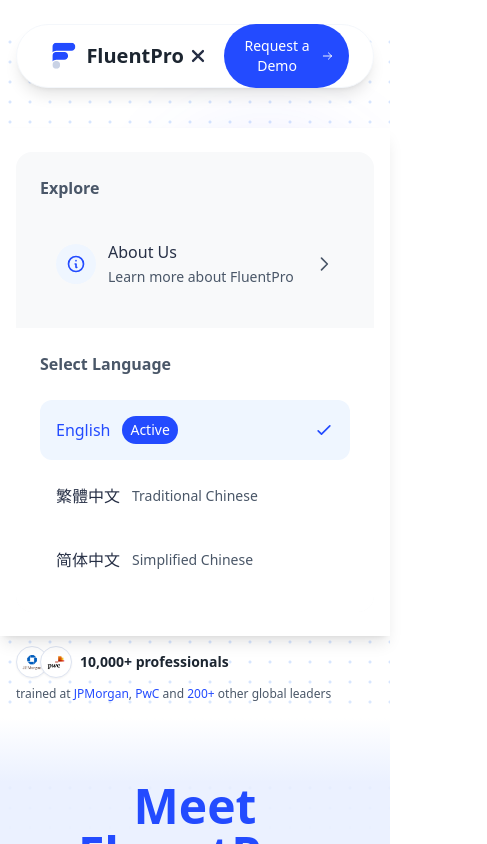
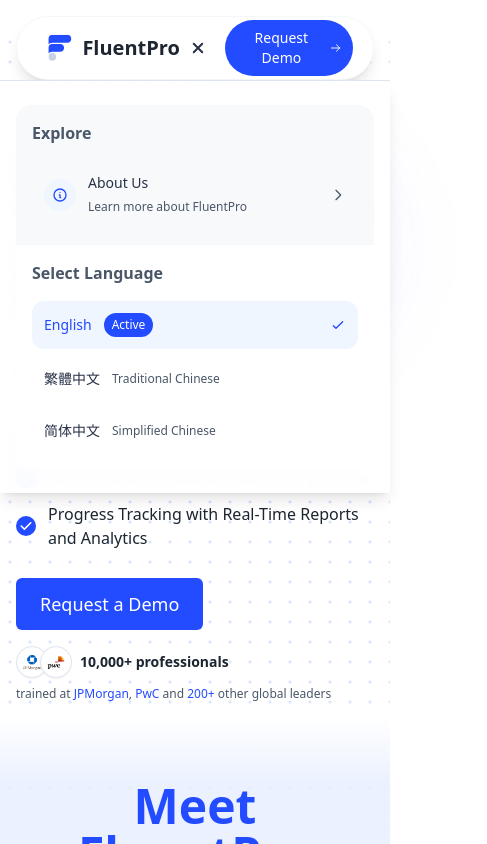
Before and after one commit to woodhk/landing-page, a Next.js app: page /home in a window 390 px wide. Both pictures are taken after a click on the button "Toggle menu". Shown: the top 844 px of the page, 487 px wide, since content can reach past the window. Built offline with nearby package versions, Linux system fonts and the light colour scheme.

Commit message:
Implement improved dynamic and responsive design

```diff
--- a/app/components/navigation/StickyNavbar.tsx
+++ b/app/components/navigation/StickyNavbar.tsx
@@ -1,7 +1,7 @@
 // app/components/navigation/StickyNavbar.tsx
 "use client";
 
-import React, { useState, useEffect } from 'react';
+import React, { useState, useEffect, useRef } from 'react';
 import Link from 'next/link';
 import Image from 'next/image';
 
@@ -10,8 +10,10 @@
   const [mobileMenuOpen, setMobileMenuOpen] = useState(false);
   const [exploreMenuOpen, setExploreMenuOpen] = useState(false);
   const [languageMenuOpen, setLanguageMenuOpen] = useState(false);
+  const navbarRef = useRef<HTMLDivElement>(null);
+  const mobileMenuRef = useRef<HTMLDivElement>(null);
 
-  // Handle scroll effect
+  // Handle scroll effect with throttling for performance
   useEffect(() => {
     const handleScroll = () => {
       if (window.scrollY > 10) {
@@ -21,19 +23,79 @@
       }
     };
 
-    window.addEventListener('scroll', handleScroll);
+    // Throttle scroll event for better performance
+    let timeoutId: ReturnType<typeof setTimeout> | null = null;
+    const throttledScroll = () => {
+      if (!timeoutId) {
+        timeoutId = setTimeout(() => {
+          handleScroll();
+          timeoutId = null;
+        }, 100);
+      }
+    };
+
+    window.addEventListener('scroll', throttledScroll);
 
     return () => {
-      window.removeEventListener('scroll', handleScroll);
+      window.removeEventListener('scroll', throttledScroll);
+      if (timeoutId) clearTimeout(timeoutId);
     };
   }, []);
 
+  // Close menus when clicking outside
+  useEffect(() => {
+    const handleClickOutside = (event: MouseEvent) => {
+      if (
+        exploreMenuOpen &&
+        navbarRef.current &&
+        !navbarRef.current.contains(event.target as Node)
+      ) {
+        setExploreMenuOpen(false);
+      }
+
+      if (
+        languageMenuOpen &&
+        navbarRef.current &&
+        !navbarRef.current.contains(event.target as Node)
+      ) {
+        setLanguageMenuOpen(false);
+      }
+    };
+
+    document.addEventListener('mousedown', handleClickOutside);
+    return () => {
+      document.removeEventListener('mousedown', handleClickOutside);
+    };
+  }, [exploreMenuOpen, languageMenuOpen]);
+
+  // Close mobile menu on resize if screen becomes larger
+  useEffect(() => {
+    const handleResize = () => {
+      if (window.innerWidth >= 768 && mobileMenuOpen) {
+        setMobileMenuOpen(false);
+      }
+    };
+
+    window.addEventListener('resize', handleResize);
+    return () => {
+      window.removeEventListener('resize', handleResize);
+    };
+  }, [mobileMenuOpen]);
+
   return (
     <nav
-      className="fixed top-0 left-0 right-0 z-50 w-full pt-6 px-4 sm:px-6 lg:px-8"
+      className={`fixed top-0 left-0 right-0 z-50 w-full transition-all duration-300 ease-in-out
+        ${isScrolled
+          ? 'pt-2 sm:pt-3 md:pt-4'
+          : 'pt-4 sm:pt-5 md:pt-6'}`}
     >
-      <div className="mx-auto max-w-7xl">
-        <div className="flex justify-between items-center h-16 bg-white rounded-full shadow-lg px-6 border border-[#F4F7FB]">
+      <div className="mx-auto max-w-7xl px-4 sm:px-6 lg:px-8" ref={navbarRef}>
+        <div
+          className={`flex justify-between items-center rounded-full border border-[#F4F7FB] transition-all duration-300
+            ${isScrolled
+              ? 'h-14 sm:h-16 md:h-16 px-4 sm:px-5 md:px-6 bg-white/95 backdrop-blur-md shadow-md'
+              : 'h-16 sm:h-18 md:h-16 px-5 sm:px-6 md:px-6 bg-white shadow-lg'}`}
+        >
           {/* Logo */}
           <div className="flex-shrink-0">
             <Link href="/home" className="flex items-center">
@@ -42,14 +104,14 @@
                 alt="FluentPro Logo"
                 width={32}
                 height={32}
-                className="h-7 w-auto"
+                className={`transition-all duration-300 ${isScrolled ? 'h-6 w-auto' : 'h-7 w-auto'}`}
               />
-              <span className="ml-2 text-xl font-bold">FluentPro</span>
+              <span className={`ml-2 font-bold transition-all duration-300 ${isScrolled ? 'text-lg' : 'text-xl'}`}>FluentPro</span>
             </Link>
           </div>
 
           {/* Desktop Navigation */}
-          <div className="hidden md:flex items-center space-x-3">
+          <div className="hidden md:flex items-center space-x-2 lg:space-x-3">
             {/* Explore Dropdown */}
             <div className="relative explore-menu">
               <button
@@ -57,7 +119,10 @@
                   setExploreMenuOpen(!exploreMenuOpen);
                   setLanguageMenuOpen(false);
                 }}
-                className="flex items-center px-6 py-3 rounded-full text-[#4A5768] hover:bg-[#F4F7FB] hover:text-[#234BFF] font-semibold transition-colors"
+                className={`flex items-center rounded-full text-[#4A5768] hover:bg-[#F4F7FB] hover:text-[#234BFF] font-semibold transition-colors
+                  ${isScrolled ? 'px-4 py-2 text-sm' : 'px-6 py-3'}`}
+                aria-expanded={exploreMenuOpen}
+                aria-haspopup="true"
               >
                 Explore
                 <svg
@@ -73,12 +138,17 @@
 
               {/* Explore Dropdown Menu */}
               {exploreMenuOpen && (
-                <div className="absolute left-0 mt-2 w-48 rounded-lg shadow-lg bg-white border border-[#DEE4F1] focus:outline-none z-10">
+                <div
+                  className="absolute left-0 mt-2 w-48 rounded-lg shadow-lg bg-white border border-[#DEE4F1] focus:outline-none z-10 animate-fadeIn"
+                  role="menu"
+                  aria-orientation="vertical"
+                >
                   <div className="py-1">
                     <Link
                       href="/about"
-                      className="block px-4 py-2 text-sm text-[#4A5768] hover:bg-[#F4F7FB] hover:text-[#234BFF]"
+                      className="block px-4 py-2 text-sm text-[#4A5768] hover:bg-[#F4F7FB] hover:text-[#234BFF] focus:bg-[#F4F7FB] focus:text-[#234BFF] focus:outline-none transition-colors"
                       onClick={() => setExploreMenuOpen(false)}
+                      role="menuitem"
                     >
                       About Us
                     </Link>
@@ -95,7 +165,10 @@
                   setLanguageMenuOpen(!languageMenuOpen);
                   setExploreMenuOpen(false);
                 }}
-                className="flex items-center px-6 py-3 rounded-full bg-[#F4F7FB] text-[#4A5768] hover:bg-[#DEE4F1] font-semibold transition-colors border border-[#E5E7EB]"
+                className={`flex items-center rounded-full bg-[#F4F7FB] text-[#4A5768] hover:bg-[#DEE4F1] font-semibold transition-colors border border-[#E5E7EB]
+                  ${isScrolled ? 'px-4 py-2 text-sm' : 'px-6 py-3'}`}
+                aria-expanded={languageMenuOpen}
+                aria-haspopup="true"
               >
                 English
                 <svg
@@ -111,19 +184,25 @@
 
               {/* Language Dropdown Menu */}
               {languageMenuOpen && (
-                <div className="absolute right-0 mt-2 w-64 rounded-lg shadow-lg bg-white border border-[#DEE4F1] focus:outline-none z-10">
+                <div
+                  className="absolute right-0 mt-2 w-64 rounded-lg shadow-lg bg-white border border-[#DEE4F1] focus:outline-none z-10 animate-fadeIn"
+                  role="menu"
+                  aria-orientation="vertical"
+                >
                   <div className="py-1">
                     <Link
                       href="/zh-hk"
-                      className="block px-4 py-2 text-sm text-[#4A5768] hover:bg-[#F4F7FB] hover:text-[#234BFF]"
+                      className="block px-4 py-2 text-sm text-[#4A5768] hover:bg-[#F4F7FB] hover:text-[#234BFF] focus:bg-[#F4F7FB] focus:text-[#234BFF] focus:outline-none transition-colors"
                       onClick={() => setLanguageMenuOpen(false)}
+                      role="menuitem"
                     >
                       繁體中文 (Traditional Chinese)
                     </Link>
                     <Link
                       href="/zh-cn"
-                      className="block px-4 py-2 text-sm text-[#4A5768] hover:bg-[#F4F7FB] hover:text-[#234BFF]"
+                      className="block px-4 py-2 text-sm text-[#4A5768] hover:bg-[#F4F7FB] hover:text-[#234BFF] focus:bg-[#F4F7FB] focus:text-[#234BFF] focus:outline-none transition-colors"
                       onClick={() => setLanguageMenuOpen(false)}
+                      role="menuitem"
                     >
                       简体中文 (Simplified Chinese)
                     </Link>
@@ -134,7 +213,8 @@
 
             {/* Call to Action Button */}
             <button
-              className="bg-[#234BFF] hover:bg-[#1A38BF] text-white px-4 py-3 rounded-full font-medium flex items-center transition-colors text-sm md:text-base"
+              className={`bg-[#234BFF] hover:bg-[#1A38BF] text-white rounded-full font-medium flex items-center transition-colors
+                ${isScrolled ? 'px-3 py-2 text-sm' : 'px-4 py-3 text-base'}`}
               onClick={() => {/* Implement demo request logic */}}
             >
               Request a Demo
@@ -151,14 +231,16 @@
           </div>
 
           {/* Mobile menu button */}
-          <div className="md:hidden flex items-center">
+          <div className="md:hidden flex items-center space-x-2">
             <button
               onClick={() => setMobileMenuOpen(!mobileMenuOpen)}
-              className="inline-flex items-center justify-center w-10 h-10 text-[#273046] mr-3"
+              className="inline-flex items-center justify-center w-10 h-10 text-[#273046]"
+              aria-expanded={mobileMenuOpen}
+              aria-label="Toggle menu"
             >
               <span className="sr-only">Toggle menu</span>
               <svg
-                className={`w-7 h-7 transition-transform duration-300 ${mobileMenuOpen ? 'rotate-45' : ''}`}
+                className={`w-6 h-6 transition-transform duration-300 ${mobileMenuOpen ? 'rotate-45' : ''}`}
                 xmlns="http://www.w3.org/2000/svg"
                 fill="none"
                 viewBox="0 0 24 24"
@@ -169,13 +251,14 @@
             </button>
 
             <button
-              className="bg-[#234BFF] hover:bg-[#1A38BF] text-white px-4 py-3 rounded-full font-medium flex items-center transition-colors text-sm md:text-base"
+              className={`bg-[#234BFF] hover:bg-[#1A38BF] text-white rounded-full font-medium flex items-center transition-colors
+                ${isScrolled ? 'px-3 py-2 text-xs' : 'px-3 py-2 text-sm'}`}
               onClick={() => {/* Implement demo request logic */}}
             >
-              Request a Demo
+              Request Demo
               <svg
                 xmlns="http://www.w3.org/2000/svg"
-                className="h-4 w-4 ml-2"
+                className="h-3 w-3 ml-1"
                 fill="none"
                 viewBox="0 0 24 24"
                 stroke="currentColor"
@@ -189,23 +272,28 @@
 
       {/* Mobile Navigation Menu */}
       <div
-        className={`md:hidden ${mobileMenuOpen ? 'block' : 'hidden'} fixed top-32 left-0 right-0 z-40 bg-white shadow-lg`}
+        ref={mobileMenuRef}
+        className={`md:hidden fixed left-0 right-0 z-40 bg-white/95 backdrop-blur-md shadow-lg border-t border-[#DEE4F1] transition-all duration-300 ease-in-out overflow-hidden
+          ${mobileMenuOpen
+            ? 'max-h-[calc(100vh-5rem)] opacity-100'
+            : 'max-h-0 opacity-0'}`}
+        style={{ top: isScrolled ? '4rem' : '5rem' }}
       >
-        <div className="max-w-7xl mx-auto px-4 sm:px-6 lg:px-8 py-6">
+        <div className="max-w-7xl mx-auto px-4 sm:px-6 py-6">
           <div className="bg-[#F8F9FA] rounded-2xl overflow-hidden">
             {/* Explore Section */}
-            <div className="p-6">
-              <h2 className="text-[#4A5768] font-semibold mb-6">Explore</h2>
-              <div className="space-y-4">
+            <div className="p-4 sm:p-6">
+              <h2 className="text-[#4A5768] font-semibold mb-4 sm:mb-6">Explore</h2>
+              <div className="space-y-2 sm:space-y-4">
                 <Link
                   href="/about"
-                  className="flex items-center justify-between group p-4 rounded-xl hover:bg-white transition-all duration-200"
+                  className="flex items-center justify-between group p-3 sm:p-4 rounded-xl hover:bg-white transition-all duration-200"
                 >
                   <div className="flex items-center space-x-3">
-                    <div className="w-10 h-10 rounded-full bg-blue-50 flex items-center justify-center">
+                    <div className="w-8 h-8 sm:w-10 sm:h-10 rounded-full bg-blue-50 flex items-center justify-center">
                       <svg
                         xmlns="http://www.w3.org/2000/svg"
-                        className="h-5 w-5 text-[#234BFF]"
+                        className="h-4 w-4 sm:h-5 sm:w-5 text-[#234BFF]"
                         fill="none"
                         viewBox="0 0 24 24"
                         stroke="currentColor"
@@ -214,13 +302,13 @@
                       </svg>
                     </div>
                     <div>
-                      <span className="text-[#273046] font-medium block">About Us</span>
-                      <span className="text-sm text-[#4A5768]">Learn more about FluentPro</span>
+                      <span className="text-[#273046] font-medium block text-sm sm:text-base">About Us</span>
+                      <span className="text-xs sm:text-sm text-[#4A5768]">Learn more about FluentPro</span>
                     </div>
                   </div>
                   <svg
                     xmlns="http://www.w3.org/2000/svg"
-                    className="h-5 w-5 text-[#4A5768] group-hover:text-[#234BFF] transition-colors"
+                    className="h-4 w-4 sm:h-5 sm:w-5 text-[#4A5768] group-hover:text-[#234BFF] transition-colors"
                     fill="none"
                     viewBox="0 0 24 24"
                     stroke="currentColor"
@@ -232,20 +320,20 @@
             </div>
 
             {/* Language Section */}
-            <div className="p-6 bg-white">
-              <h2 className="text-[#4A5768] font-semibold mb-6">Select Language</h2>
+            <div className="p-4 sm:p-6 bg-white">
+              <h2 className="text-[#4A5768] font-semibold mb-4 sm:mb-6">Select Language</h2>
               <div className="space-y-2">
                 <Link
                   href="/en"
-                  className="flex items-center justify-between p-4 rounded-xl bg-blue-50 text-[#234BFF]"
+                  className="flex items-center justify-between p-3 sm:p-4 rounded-xl bg-blue-50 text-[#234BFF]"
                 >
                   <div className="flex items-center space-x-3">
-                    <span className="font-medium">English</span>
-                    <span className="text-sm px-2 py-1 bg-[#234BFF] text-white rounded-full">Active</span>
+                    <span className="font-medium text-sm sm:text-base">English</span>
+                    <span className="text-xs sm:text-sm px-2 py-1 bg-[#234BFF] text-white rounded-full">Active</span>
                   </div>
                   <svg
                     xmlns="http://www.w3.org/2000/svg"
-                    className="h-5 w-5"
+                    className="h-4 w-4 sm:h-5 sm:w-5"
                     fill="none"
                     viewBox="0 0 24 24"
                     stroke="currentColor"
@@ -255,20 +343,20 @@
                 </Link>
                 <Link
                   href="/zh-hk"
-                  className="flex items-center justify-between p-4 rounded-xl hover:bg-gray-50 transition-colors"
+                  className="flex items-center justify-between p-3 sm:p-4 rounded-xl hover:bg-gray-50 transition-colors"
                 >
                   <div className="flex items-center space-x-3">
-                    <span className="font-medium text-[#273046]">繁體中文</span>
-                    <span className="text-sm text-[#4A5768]">Traditional Chinese</span>
+                    <span className="font-medium text-sm sm:text-base text-[#273046]">繁體中文</span>
+                    <span className="text-xs sm:text-sm text-[#4A5768]">Traditional Chinese</span>
                   </div>
                 </Link>
                 <Link
                   href="/zh-cn"
-                  className="flex items-center justify-between p-4 rounded-xl hover:bg-gray-50 transition-colors"
+                  className="flex items-center justify-between p-3 sm:p-4 rounded-xl hover:bg-gray-50 transition-colors"
                 >
                   <div className="flex items-center space-x-3">
-                    <span className="font-medium text-[#273046]">简体中文</span>
-                    <span className="text-sm text-[#4A5768]">Simplified Chinese</span>
+                    <span className="font-medium text-sm sm:text-base text-[#273046]">简体中文</span>
+                    <span className="text-xs sm:text-sm text-[#4A5768]">Simplified Chinese</span>
                   </div>
                 </Link>
               </div>
--- a/tailwind.config.ts
+++ b/tailwind.config.ts
@@ -42,11 +42,20 @@
   					left: '0',
   				},
   			},
+  			fadeIn: {
+  				'0%': {
+  					opacity: '0',
+  				},
+  				'100%': {
+  					opacity: '1',
+  				},
+  			},
   		},
   		animation: {
   			'blob': 'blob 7s infinite',
   			'zigzag': 'zigzagFlow 20s linear infinite',
   			'underline': 'underline 1s ease-out forwards',
+  			'fadeIn': 'fadeIn 0.2s ease-out forwards',
   		},
   		utilities: {
   			'.animation-delay-2000': {
```
Also changed, not shown: app/(pages)/home/data/animations/TypewriterText.tsx (+20 -3 lines).
